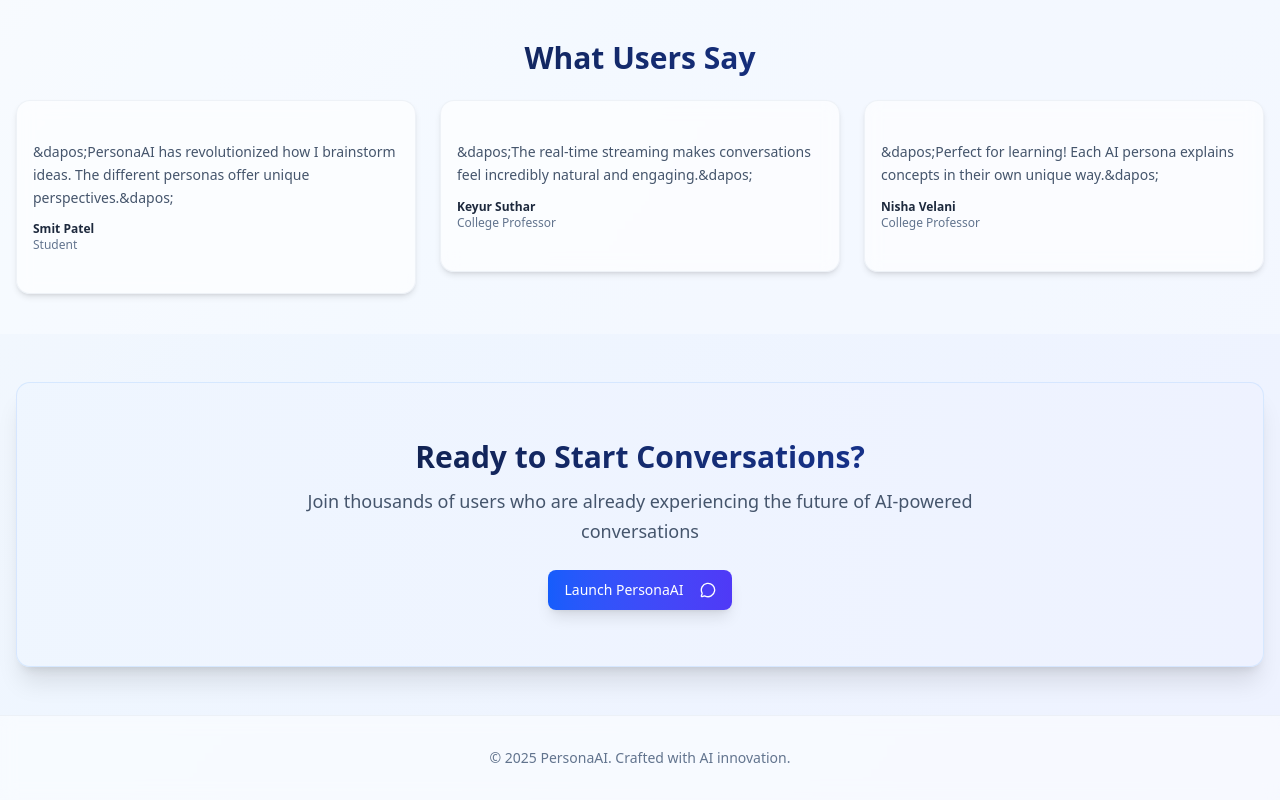
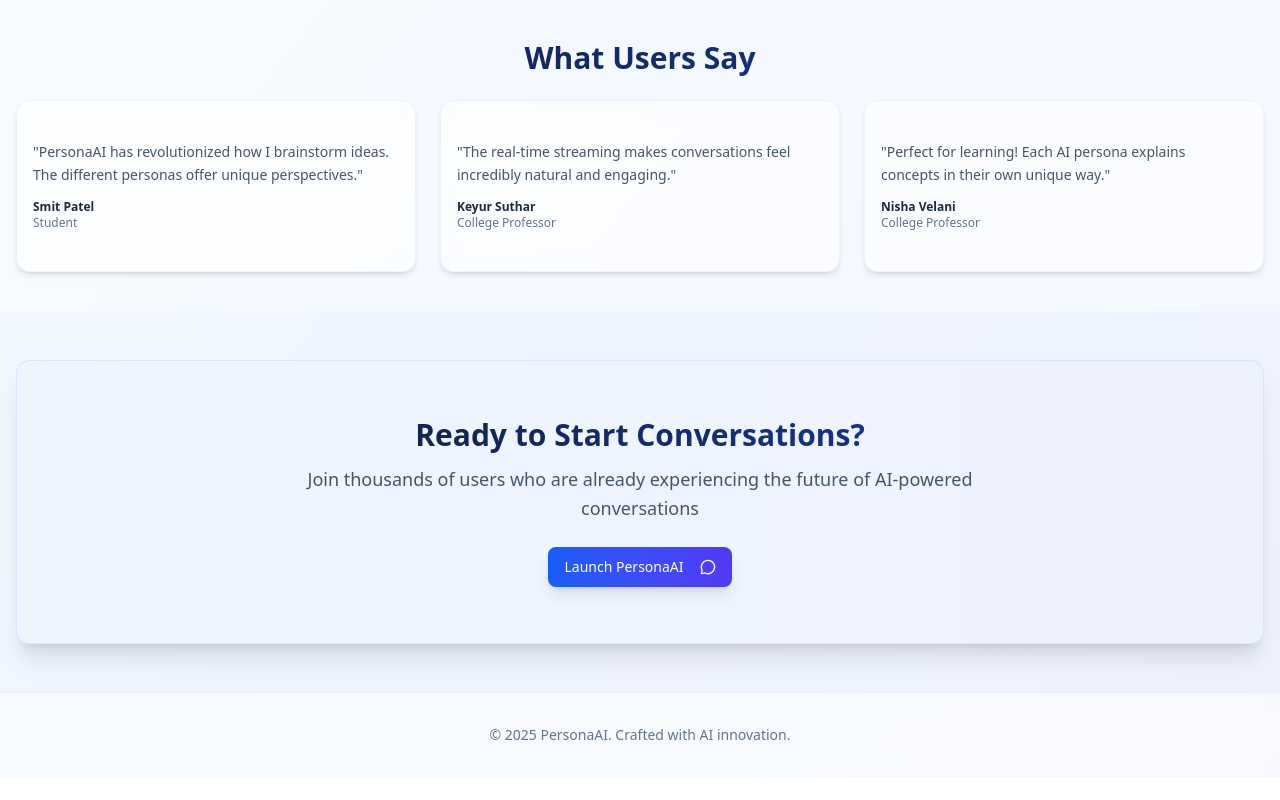
Before and after one commit to Vishw-modi/Persona-AI, a Next.js app: page / in a window 1280 px wide. Shown: the part 823-1623 px from the top of the page. After the commit the page ends 1600 px from the top, so only its background shows below. Built offline with nearby package versions, Linux system fonts and the light colour scheme.

Commit message:
new UI and framer motion

```diff
--- a/app/page.tsx
+++ b/app/page.tsx
@@ -322,7 +322,7 @@ const Index = () => {
               <Card className="bg-white/60 backdrop-blur-sm border-slate-200/50 shadow-md hover:shadow-lg transition-all duration-300">
                 <CardContent className="p-4">
                   <p className="text-slate-600 mb-3 text-sm leading-relaxed">
-                    &dapos;{testimonial.content}&dapos;
+                    &quot;{testimonial.content}&quot;
                   </p>
                   <div className="text-xs">
                     <div className="font-semibold text-slate-800">
```
